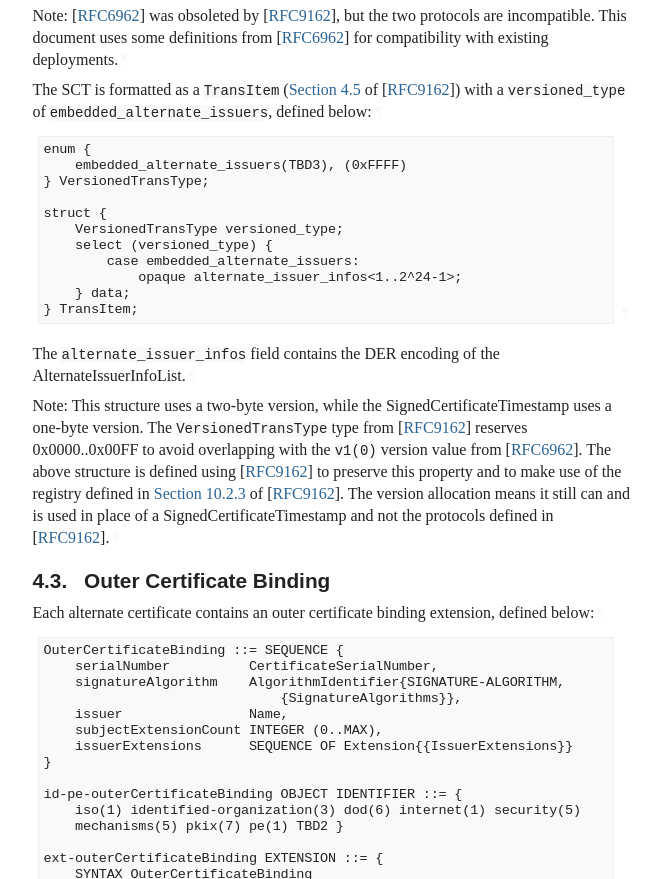
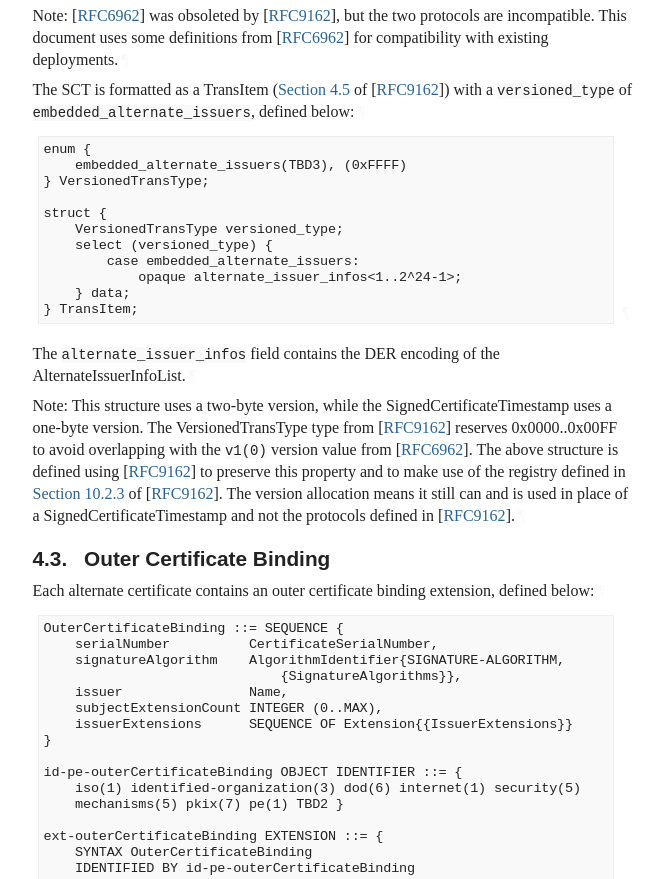
Before and after one commit to davidben/turducken-certs, a plain HTML site: page sct-version/draft-davidben-lamps-turducken-certs.html in a window 1280 px wide. Shown: the part 8255-9134 px from the top of the page, without its empty margins (92-755 px from the left). Drawn offline with Linux system fonts and the light colour scheme; a web font is replaced by a local one.

Commit message:
Script updating gh-pages from 44b7ace. [ci skip]

```diff
--- a/sct-version/draft-davidben-lamps-turducken-certs.html
+++ b/sct-version/draft-davidben-lamps-turducken-certs.html
@@ -1752,7 +1752,7 @@ IssuerExtensions EXTENSION ::= {
           </h4>
 <p id="section-4.2.1-1">The AlternateIssuerInfos for each alternate certificate are collected in an AlternateIssuerInfoList, which is embedded in a SignedCertificateTimestamp (SCT) in the outer certificate's <code>id-ce-embeddedSCT-CTv1</code> (OID 1.3.6.1.4.1.11129.2.4.2) extension, as defined in  <span><a href="https://rfc-editor.org/rfc/rfc6962#section-3.3" class="relref">Section 3.3</a> of [<a href="#RFC6962" class="cite xref">RFC6962</a>]</span>. This extension <span class="bcp14">MUST</span> be the final extension in the outer certificate.<a href="#section-4.2.1-1" class="pilcrow">¶</a></p>
 <p id="section-4.2.1-2">Note: <span>[<a href="#RFC6962" class="cite xref">RFC6962</a>]</span> was obsoleted by <span>[<a href="#RFC9162" class="cite xref">RFC9162</a>]</span>, but the two protocols are incompatible. This document uses some definitions from <span>[<a href="#RFC6962" class="cite xref">RFC6962</a>]</span> for compatibility with existing deployments.<a href="#section-4.2.1-2" class="pilcrow">¶</a></p>
-<p id="section-4.2.1-3">The SCT is formatted as a <code>TransItem</code> (<span><a href="https://rfc-editor.org/rfc/rfc9162#section-4.5" class="relref">Section 4.5</a> of [<a href="#RFC9162" class="cite xref">RFC9162</a>]</span>) with a <code>versioned_type</code> of <code>embedded_alternate_issuers</code>, defined below:<a href="#section-4.2.1-3" class="pilcrow">¶</a></p>
+<p id="section-4.2.1-3">The SCT is formatted as a TransItem (<span><a href="https://rfc-editor.org/rfc/rfc9162#section-4.5" class="relref">Section 4.5</a> of [<a href="#RFC9162" class="cite xref">RFC9162</a>]</span>) with a <code>versioned_type</code> of <code>embedded_alternate_issuers</code>, defined below:<a href="#section-4.2.1-3" class="pilcrow">¶</a></p>
 <div class="lang-tls-presentation sourcecode" id="section-4.2.1-4">
 <pre>
 enum {
@@ -1769,7 +1769,7 @@ struct {
 </pre><a href="#section-4.2.1-4" class="pilcrow">¶</a>
 </div>
 <p id="section-4.2.1-5">The <code>alternate_issuer_infos</code> field contains the DER encoding of the AlternateIssuerInfoList.<a href="#section-4.2.1-5" class="pilcrow">¶</a></p>
-<p id="section-4.2.1-6">Note: This structure uses a two-byte version, while the SignedCertificateTimestamp uses a one-byte version. The <code>VersionedTransType</code> type from <span>[<a href="#RFC9162" class="cite xref">RFC9162</a>]</span> reserves 0x0000..0x00FF to avoid overlapping with the <code>v1(0)</code> version value from <span>[<a href="#RFC6962" class="cite xref">RFC6962</a>]</span>. The above structure is defined using <span>[<a href="#RFC9162" class="cite xref">RFC9162</a>]</span> to preserve this property and to make use of the registry defined in <span><a href="https://rfc-editor.org/rfc/rfc9162#section-10.2.3" class="relref">Section 10.2.3</a> of [<a href="#RFC9162" class="cite xref">RFC9162</a>]</span>. The version allocation means it still can and is used in place of a SignedCertificateTimestamp and not the protocols defined in <span>[<a href="#RFC9162" class="cite xref">RFC9162</a>]</span>.<a href="#section-4.2.1-6" class="pilcrow">¶</a></p>
+<p id="section-4.2.1-6">Note: This structure uses a two-byte version, while the SignedCertificateTimestamp uses a one-byte version. The VersionedTransType type from <span>[<a href="#RFC9162" class="cite xref">RFC9162</a>]</span> reserves 0x0000..0x00FF to avoid overlapping with the <code>v1(0)</code> version value from <span>[<a href="#RFC6962" class="cite xref">RFC6962</a>]</span>. The above structure is defined using <span>[<a href="#RFC9162" class="cite xref">RFC9162</a>]</span> to preserve this property and to make use of the registry defined in <span><a href="https://rfc-editor.org/rfc/rfc9162#section-10.2.3" class="relref">Section 10.2.3</a> of [<a href="#RFC9162" class="cite xref">RFC9162</a>]</span>. The version allocation means it still can and is used in place of a SignedCertificateTimestamp and not the protocols defined in <span>[<a href="#RFC9162" class="cite xref">RFC9162</a>]</span>.<a href="#section-4.2.1-6" class="pilcrow">¶</a></p>
 </section>
 </div>
 </section>
```
